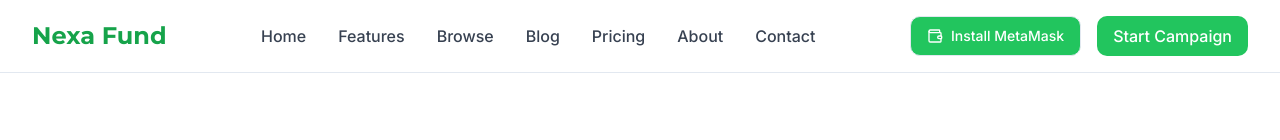
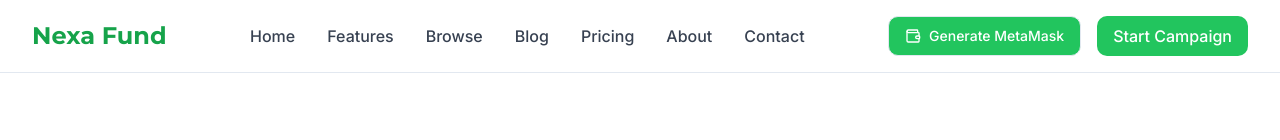
Before and after one commit to ALiShahzainAbbasi/Nexa-Fund-v1, a React (Vite) app: page /blog in a window 1280 px wide. Shown: the top 140 px of the page. Built offline with nearby package versions, Linux system fonts and the light colour scheme; no server answers.

Commit message:
Fix: Update MetaMask install button text
Change the button text to "Generate MetaMask" when MetaMask is not installed.

```diff
--- a/src/components/WalletConnect.tsx
+++ b/src/components/WalletConnect.tsx
@@ -1,4 +1,3 @@
-
 import { useState, useEffect } from "react";
 import { useWallet } from "@/contexts/WalletContext";
 import { Button } from "@/components/ui/button";
@@ -9,7 +8,6 @@ const WalletConnect = () => {
   const [isMetaMaskDetected, setIsMetaMaskDetected] = useState(false);
   const [isContextError, setIsContextError] = useState(false);
 
-  // Wrap wallet context access in try-catch to handle potential context errors
   let walletContextValue = {
     wallet: { connected: false, address: null, chainId: null },
     connect: async () => {},
@@ -27,7 +25,6 @@ const WalletConnect = () => {
   const { wallet, connect, disconnect, isLoading } = walletContextValue;
 
   useEffect(() => {
-    // Check if MetaMask is available
     const checkMetaMask = () => {
       const hasMetaMask = typeof window !== "undefined" &&
                          typeof window.ethereum !== "undefined" &&
@@ -38,7 +35,6 @@ const WalletConnect = () => {
 
     checkMetaMask();
 
-    // Add a small delay and check again (sometimes window.ethereum isn't immediately available)
     const timeoutId = setTimeout(checkMetaMask, 1000);
     return () => clearTimeout(timeoutId);
   }, []);
@@ -77,7 +73,6 @@ const WalletConnect = () => {
     window.open(`${baseUrl}${wallet.address}`, "_blank");
   };
 
-  // Open MetaMask website if not installed
   const openMetaMaskWebsite = () => {
     window.open("https://metamask.io/download/", "_blank");
   };
@@ -137,7 +132,7 @@ const WalletConnect = () => {
           ) : !isMetaMaskDetected ? (
             <>
               <Wallet className="h-4 w-4" />
-              Install MetaMask
+              Generate MetaMask
             </>
           ) : (
             <>
--- a/src/pages/StartCampaign.tsx
+++ b/src/pages/StartCampaign.tsx
@@ -171,9 +171,7 @@ const StartCampaign = () => {
           start_date: formData.startDate,
           end_date: formData.endDate,
           creator_id: wallet.address || "anonymous",
-          metadata: {
-            blockchain_id: txHash
-          }
+          blockchain_id: txHash
         });
       }
 
```
